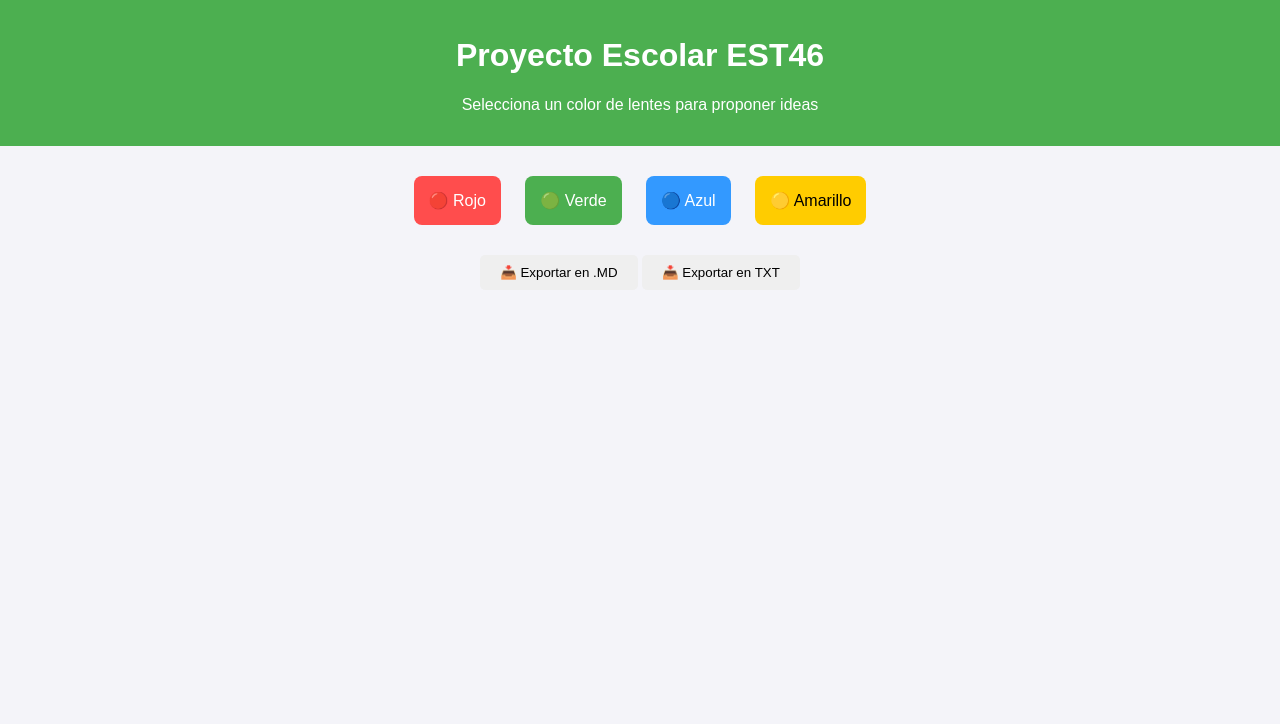
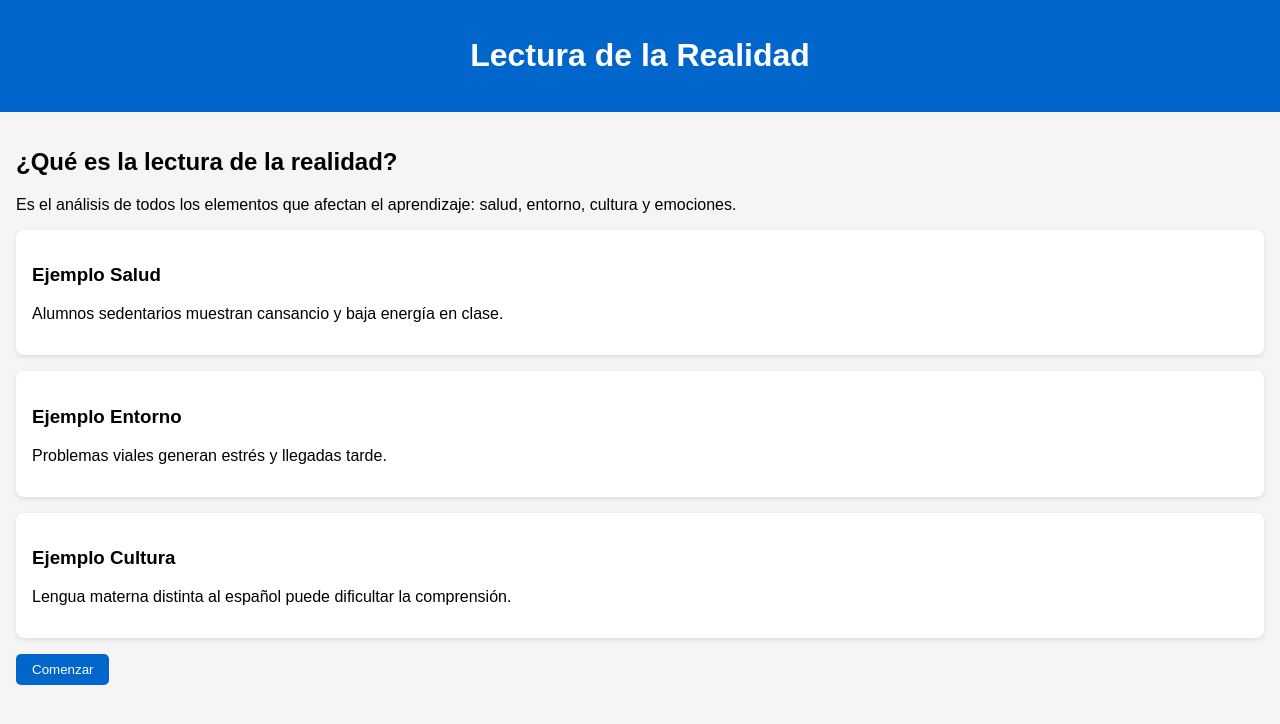
Before and after one commit to drmathememo/Proyecto-EST46, a plain HTML site: page index.html in a window 1280 px wide. Drawn offline with Linux system fonts and the light colour scheme.

Commit message:
Add files via upload

```diff
--- a/app.js
+++ b/app.js
@@ -1,42 +1,2 @@
-function abrirSeccion(color) {
-  document.querySelectorAll('.seccion').forEach(sec => sec.classList.add('oculto'));
-  document.getElementById('seccion-' + color).classList.remove('oculto');
-}
-
-function guardarPropuesta(color) {
-  const input = document.getElementById('input-' + color).value;
-  if (input.trim() === "") return alert("Escribe algo antes de guardar.");
-  localStorage.setItem('propuesta-' + color, input);
-  alert("Propuesta guardada en " + color);
-}
-
-function exportarMarkdown() {
-  let contenido = "# Propuestas Proyecto Escolar\n\n";
-  ['rojo', 'verde', 'azul', 'amarillo'].forEach(color => {
-    let data = localStorage.getItem('propuesta-' + color) || "";
-    contenido += "## " + color.toUpperCase() + "\n" + data + "\n\n";
-  });
-  const blob = new Blob([contenido], { type: "text/markdown" });
-  const enlace = document.createElement("a");
-  enlace.href = URL.createObjectURL(blob);
-  enlace.download = "proyecto.md";
-  enlace.click();
-}
-
-function exportarTXT() {
-  let contenido = "Propuestas Proyecto Escolar\n\n";
-  ['rojo', 'verde', 'azul', 'amarillo'].forEach(color => {
-    let data = localStorage.getItem('propuesta-' + color) || "";
-    contenido += color.toUpperCase() + "\n" + data + "\n\n";
-  });
-  const blob = new Blob([contenido], { type: "text/plain" });
-  const enlace = document.createElement("a");
-  enlace.href = URL.createObjectURL(blob);
-  enlace.download = "proyecto.txt";
-  enlace.click();
-}
-
-// PWA soporte
-if ('serviceWorker' in navigator) {
-  navigator.serviceWorker.register('service-worker.js');
-}
+function startApp(){document.getElementById('intro').style.display='none';
+document.getElementById('app').style.display='block';}
--- a/index.html
+++ b/index.html
@@ -3,54 +3,27 @@
 <head>
   <meta charset="UTF-8">
   <meta name="viewport" content="width=device-width, initial-scale=1.0">
-  <title>Proyecto Escolar - EST46</title>
+  <title>Proyecto EST46 - Lectura de la Realidad</title>
+  <link rel="manifest" href="manifest.webmanifest">
   <link rel="stylesheet" href="style.css">
-  <link rel="manifest" href="manifest.json">
 </head>
 <body>
-  <header>
-    <h1>Proyecto Escolar EST46</h1>
-    <p>Selecciona un color de lentes para proponer ideas</p>
-  </header>
-
-  <main>
-    <div class="lentes-container">
-      <button class="lente rojo" onclick="abrirSeccion('rojo')">🔴 Rojo</button>
-      <button class="lente verde" onclick="abrirSeccion('verde')">🟢 Verde</button>
-      <button class="lente azul" onclick="abrirSeccion('azul')">🔵 Azul</button>
-      <button class="lente amarillo" onclick="abrirSeccion('amarillo')">🟡 Amarillo</button>
-    </div>
-
-    <section id="seccion-rojo" class="seccion oculto">
-      <h2>Lentes Rojos (Crítica constructiva)</h2>
-      <textarea id="input-rojo" placeholder="Escribe aquí tus observaciones..."></textarea>
-      <button onclick="guardarPropuesta('rojo')">Guardar</button>
+  <header><h1>Lectura de la Realidad</h1></header>
+  <main id="content">
+    <section id="intro">
+      <h2>¿Qué es la lectura de la realidad?</h2>
+      <p>Es el análisis de todos los elementos que afectan el aprendizaje: salud, entorno, cultura y emociones.</p>
+      <div class="examples">
+        <div class="card"><h3>Ejemplo Salud</h3><p>Alumnos sedentarios muestran cansancio y baja energía en clase.</p></div>
+        <div class="card"><h3>Ejemplo Entorno</h3><p>Problemas viales generan estrés y llegadas tarde.</p></div>
+        <div class="card"><h3>Ejemplo Cultura</h3><p>Lengua materna distinta al español puede dificultar la comprensión.</p></div>
+      </div>
+      <button onclick="startApp()">Comenzar</button>
     </section>
-
-    <section id="seccion-verde" class="seccion oculto">
-      <h2>Lentes Verdes (Ideas creativas)</h2>
-      <textarea id="input-verde" placeholder="Escribe aquí tus ideas..."></textarea>
-      <button onclick="guardarPropuesta('verde')">Guardar</button>
-    </section>
-
-    <section id="seccion-azul" class="seccion oculto">
-      <h2>Lentes Azules (Organización y control)</h2>
-      <textarea id="input-azul" placeholder="Escribe cómo organizar el proyecto..."></textarea>
-      <button onclick="guardarPropuesta('azul')">Guardar</button>
-    </section>
-
-    <section id="seccion-amarillo" class="seccion oculto">
-      <h2>Lentes Amarillos (Aspectos positivos)</h2>
-      <textarea id="input-amarillo" placeholder="Escribe lo positivo que ves..."></textarea>
-      <button onclick="guardarPropuesta('amarillo')">Guardar</button>
+    <section id="app" style="display:none;">
+      <p>Aquí vendrán los lentes de colores y las demás funciones del proyecto.</p>
     </section>
   </main>
-
-  <footer>
-    <button onclick="exportarMarkdown()">📥 Exportar en .MD</button>
-    <button onclick="exportarTXT()">📥 Exportar en TXT</button>
-  </footer>
-
   <script src="app.js"></script>
 </body>
 </html>
--- a/style.css
+++ b/style.css
@@ -1,49 +1,5 @@
-body {
-  font-family: Arial, sans-serif;
-  margin: 0;
-  padding: 0;
-  background: #f4f4f9;
-  text-align: center;
-}
-header {
-  background: #4CAF50;
-  color: white;
-  padding: 1rem;
-}
-.lentes-container {
-  margin: 20px;
-}
-.lente {
-  margin: 10px;
-  padding: 15px;
-  font-size: 16px;
-  border: none;
-  border-radius: 8px;
-  cursor: pointer;
-}
-.rojo { background: #ff4d4d; color: white; }
-.verde { background: #4CAF50; color: white; }
-.azul { background: #3399ff; color: white; }
-.amarillo { background: #ffcc00; color: black; }
-.seccion {
-  margin: 20px;
-  padding: 20px;
-  background: white;
-  border-radius: 10px;
-  box-shadow: 0 2px 6px rgba(0,0,0,0.2);
-}
-.oculto { display: none; }
-textarea {
-  width: 90%;
-  height: 100px;
-  margin: 10px 0;
-}
-button {
-  padding: 10px 20px;
-  border: none;
-  border-radius: 5px;
-  cursor: pointer;
-}
-footer {
-  margin: 20px;
-}
+body { font-family: sans-serif; margin:0; padding:0; background:#f5f5f5; }
+header { background:#0066cc; color:white; padding:1rem; text-align:center; }
+main { padding:1rem; }
+.card { background:white; padding:1rem; margin:1rem 0; border-radius:8px; box-shadow:0 2px 5px rgba(0,0,0,0.1); }
+button { background:#0066cc; color:white; border:none; padding:0.5rem 1rem; border-radius:5px; cursor:pointer; }
```
Also changed, not shown: sw.js (+2 -19 lines), manifest.webmanifest.
